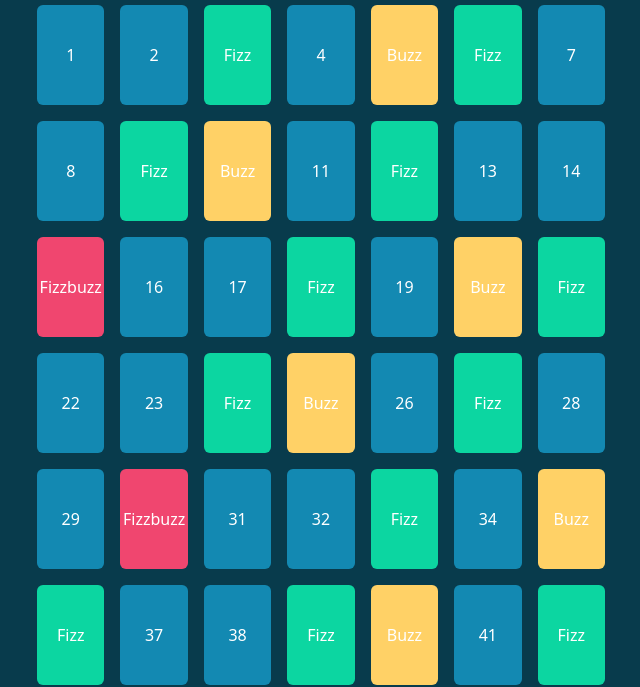
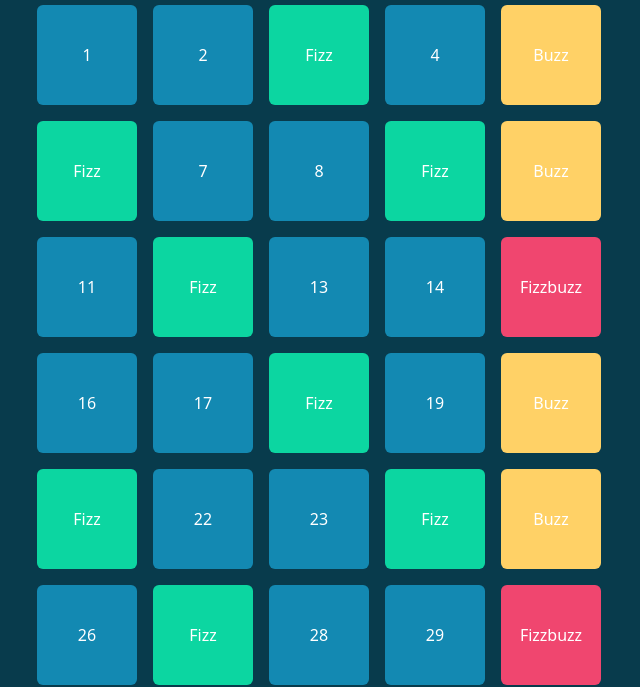
Before and after one commit to Plvmmu10/js-fizzbuzz, a plain HTML site: page index.html in a window 1280 px wide. Shown: the part 131-818 px from the top of the page, without its empty margins (283-923 px from the left). Drawn offline with nearby package versions, Linux system fonts and the light colour scheme.

Commit message:
fix width witch calc for boxes to make them wrap

```diff
--- a/css/style.css
+++ b/css/style.css
@@ -15,7 +15,7 @@ body{
 .fizz,
 .buzz,
 .standard{
-    width: calc((100% / 7) - 1.5rem);
+    width: 100px;
     height: 100px;
     display: flex;
     justify-content: center;
```
